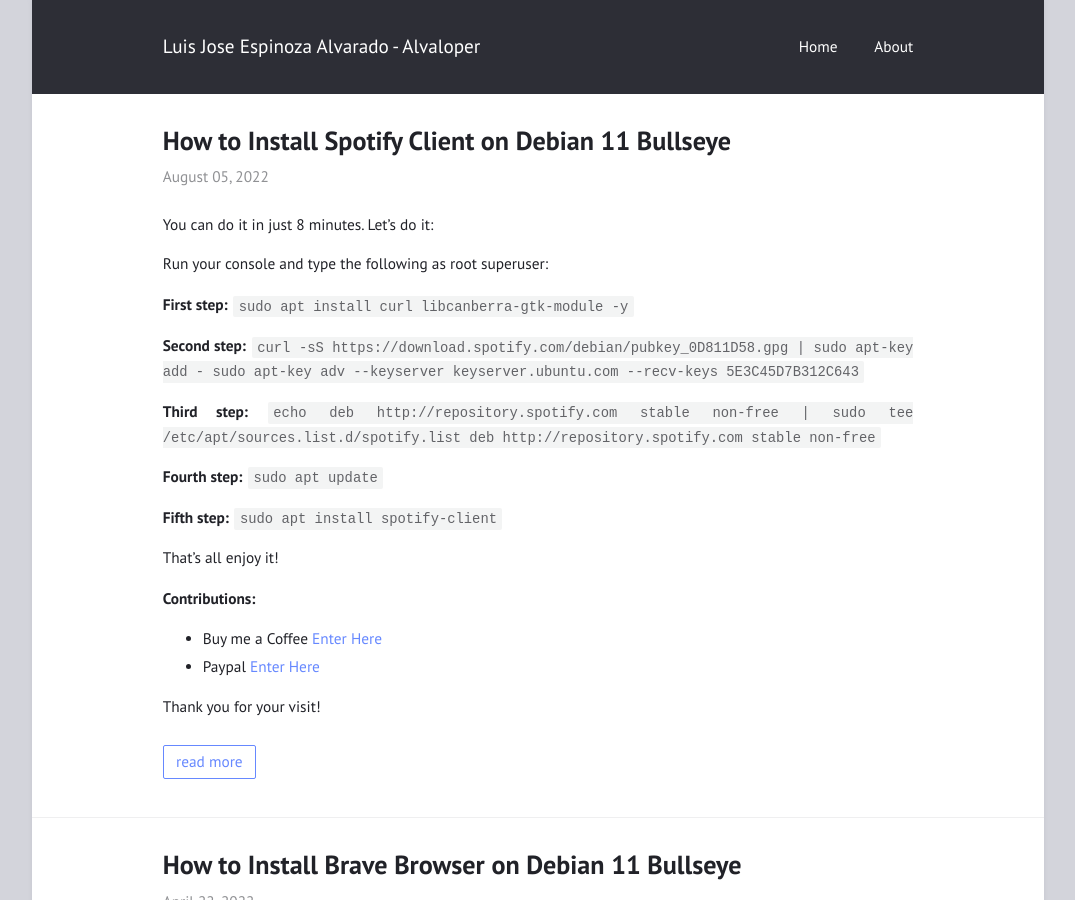
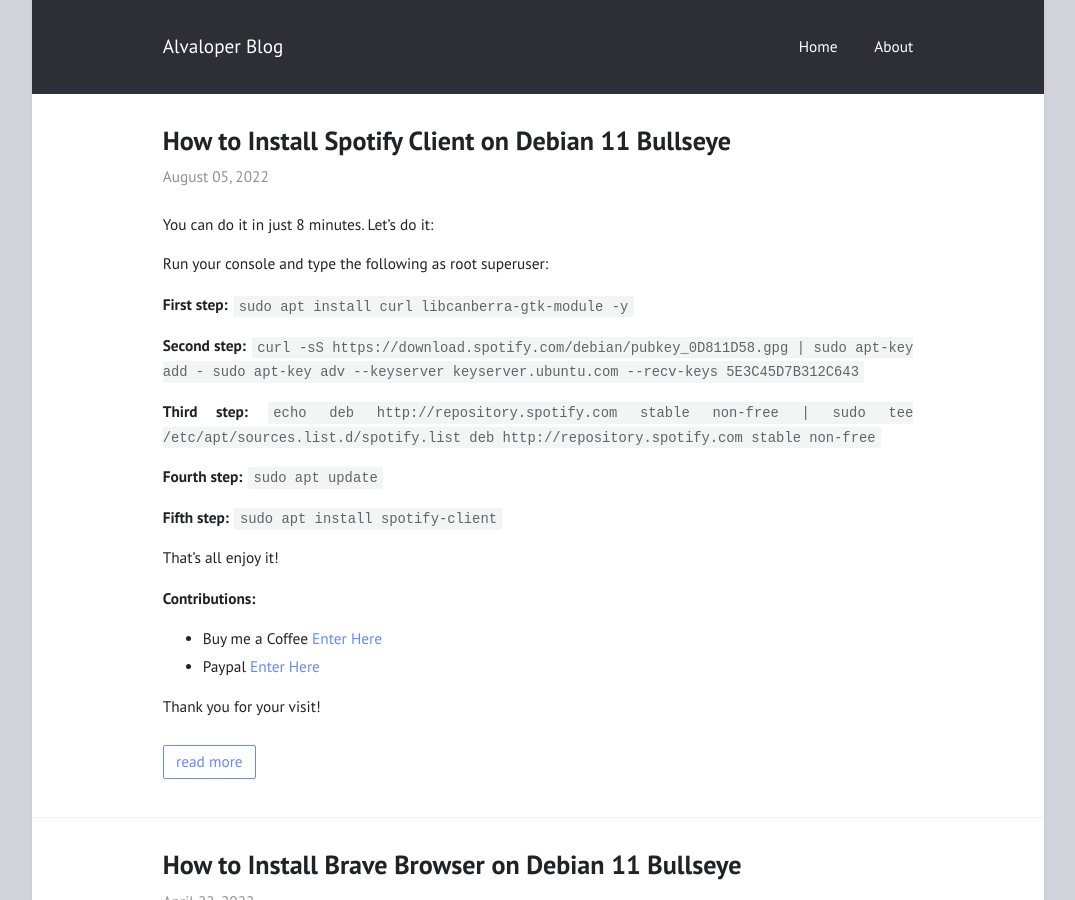
Before and after one commit to alvaloper/blog, a Jekyll site: the page built from index.html, in a window 1280 px wide and 900 px high. Shown: the whole window, without its empty margins (102-1177 px from the left). Built offline with Jekyll 4.4.1, drawn with Linux system fonts in a browser that asks for light colours; some of the changed text lies outside the part shown.

Commit message:
Updating config file

```diff
--- a/_config.yml
+++ b/_config.yml
@@ -1,6 +1,6 @@
-title: "Luis Jose Espinoza Alvarado - Alvaloper"
+title: "Alvaloper Blog"
 author: "Luis J Espinoza A"
-description: "Made with <b style=\"color: #f45;\">&lt;3</b>"
+description: "Made with <b style=\"color: #f45;\">&lt;3</b> Luis J Espinoza A - Full Stack Web Developer"
 permalink: /:title/
 lang: "en"
 excerpt_separator: "\n\n\n"
```
